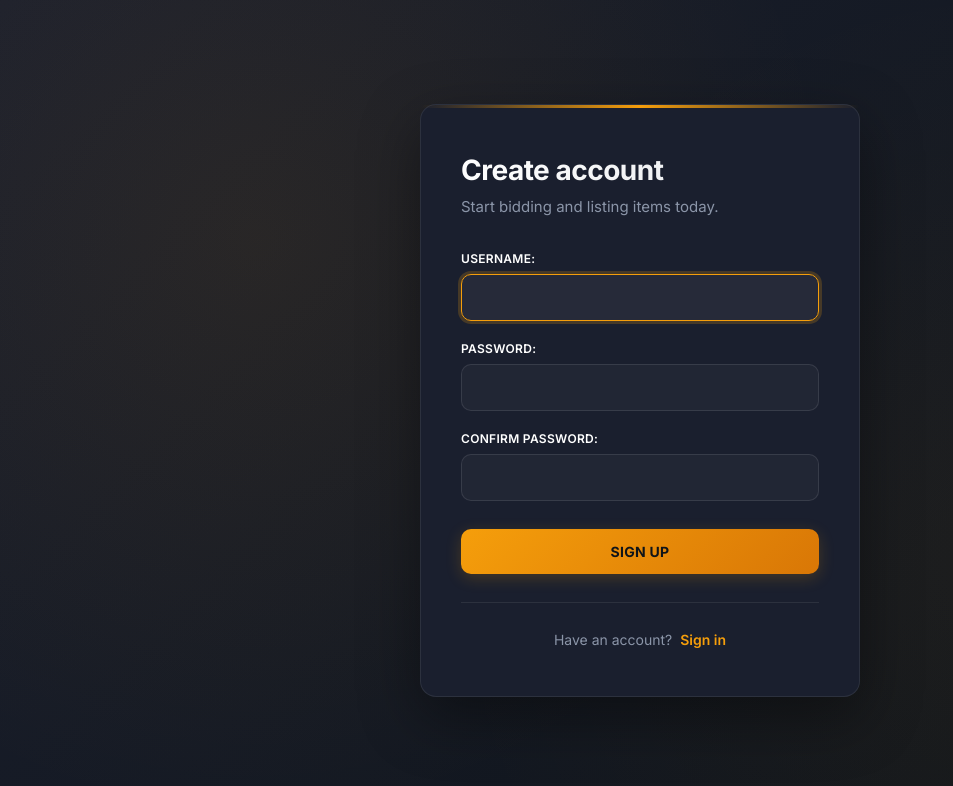
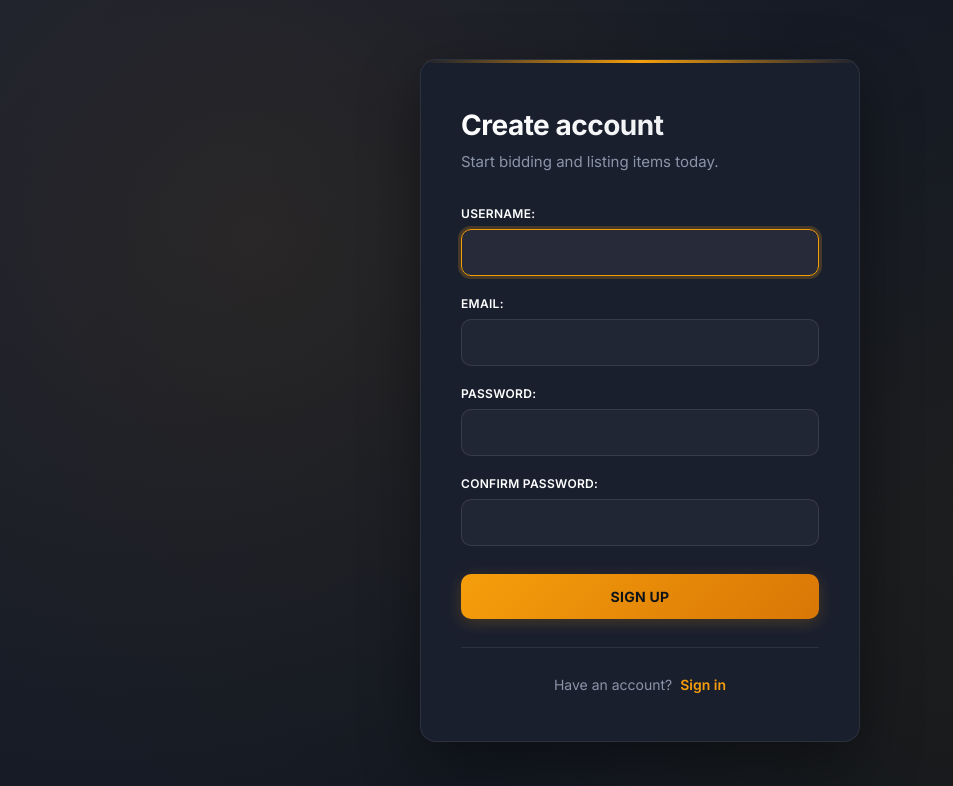
Before and after one commit to ADjehiche/group-52-cw, a Django app: page /accounts/signup/ in a window 1280 px wide. Shown: the top 786 px of the page, without its empty margins (0-953 px from the left). Run offline with Django 3.2, Linux system fonts and the light colour scheme; parts of the project's set-up code (start-up, migrations or seed data) failed here and were passed over.

Commit message:
Abstractuser model (#32)
* added abstractuser model

* reconfigured custom user, media

* fixed broken migrations and migrated abstractuser model

* fixed signup form to use new abstract user model

* added email, dob and profile picture to sign up form

* fixes

* added changes

```diff
--- /dev/null
+++ b/api/forms.py
@@ -0,0 +1,23 @@
+from __future__ import annotations
+
+from django import forms
+from django.contrib.auth import get_user_model
+from django.contrib.auth.forms import UserCreationForm
+
+User = get_user_model()
+
+
+class SignUpForm(UserCreationForm):
+    email = forms.EmailField(required=True)
+
+    class Meta(UserCreationForm.Meta):
+        model = User
+        fields = ("username", "email", "password1", "password2")
+
+    def clean_email(self) -> str:
+        email = (self.cleaned_data.get("email") or "").strip().lower()
+        if not email:
+            raise forms.ValidationError("Email is required.")
+        if User.objects.filter(email=email).exists():
+            raise forms.ValidationError("This email is already in use.")
+        return email
--- a/api/models.py
+++ b/api/models.py
@@ -11,7 +11,18 @@ from django.db.models import Max, Q
 from django.utils import timezone
 
 class User(AbstractUser):
-    pass
+    """
+    Custom user model
+    - email: already present on AbstractUser; we enforce non-blank + unique
+    - date_of_birth: new
+    - profile_image: new
+    """
+    email = models.EmailField(unique=True)
+    date_of_birth = models.DateField(blank=True, null=True)
+    profile_image = models.ImageField(upload_to="profile_images/", blank=True, null=True)
+
+    def __str__(self) -> str:
+        return self.username
 
 class PageView(models.Model):
     count = models.IntegerField(default=0)
--- a/api/templates/registration/signup.html
+++ b/api/templates/registration/signup.html
@@ -28,11 +28,17 @@
       </div>
       {% endif %}
 
-      <form method="post">
+      <form method="post" enctype="multipart/form-data">
         {% csrf_token %}
+
         <div>
           <label for="{{ form.username.id_for_label }}">Username:</label>
           {{ form.username }}
+        </div>
+
+        <div>
+          <label for="{{ form.email.id_for_label }}">Email:</label>
+          {{ form.email }}
         </div>
 
         <div>
--- a/api/views.py
+++ b/api/views.py
@@ -5,7 +5,6 @@ from decimal import Decimal, InvalidOperation
 from typing import Any
 
 from django.contrib.auth import login, logout
-from django.contrib.auth.forms import UserCreationForm
 from django.core.exceptions import ValidationError
 from django.http import HttpRequest, JsonResponse
 from django.http import HttpResponse
@@ -15,29 +14,21 @@ from django.utils.dateparse import parse_datetime
 from django.views.decorators.csrf import ensure_csrf_cookie
 from django.views.decorators.http import require_POST
 
-
-
 from .models import Item
+from .forms import SignUpForm
 
 
 def signup(request: HttpRequest) -> HttpResponse:
-    """
-    GET: show signup form
-    POST: create user and log them in
-    """
     if request.method == "POST":
-        form = UserCreationForm(request.POST)
+        form = SignUpForm(request.POST, request.FILES)
         if form.is_valid():
             user = form.save()
             login(request, user)
             return redirect("/")
     else:
-        form = UserCreationForm()
+        form = SignUpForm()
 
     return render(request, "registration/signup.html", {"form": form})
-
-
-
 
 def items_collection(request: HttpRequest) -> JsonResponse:
     """
```
Also changed, not shown: api/migrations/0002_user_date_of_birth_user_profile_image_and_more.py (added), api/migrations/0004_remove_item_image_url_item_image.py (deleted), frontend/package-lock.json.
